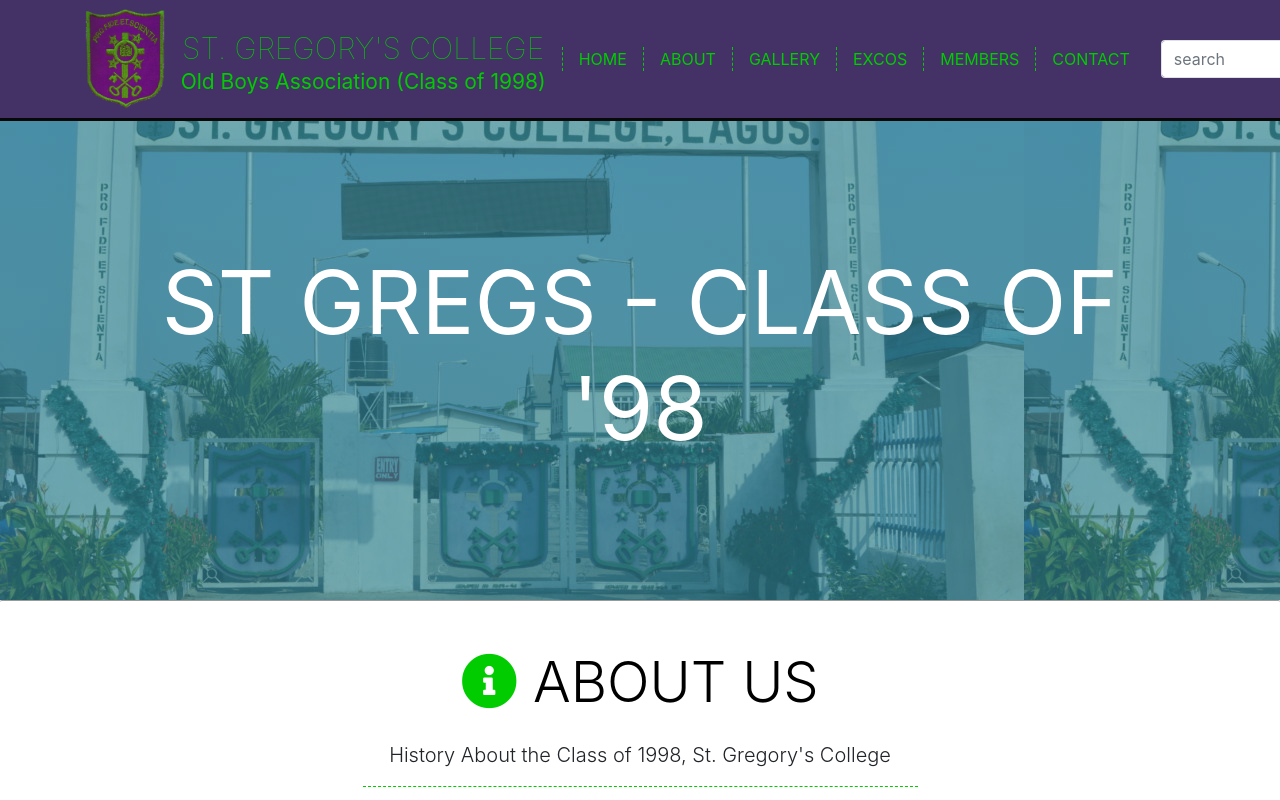
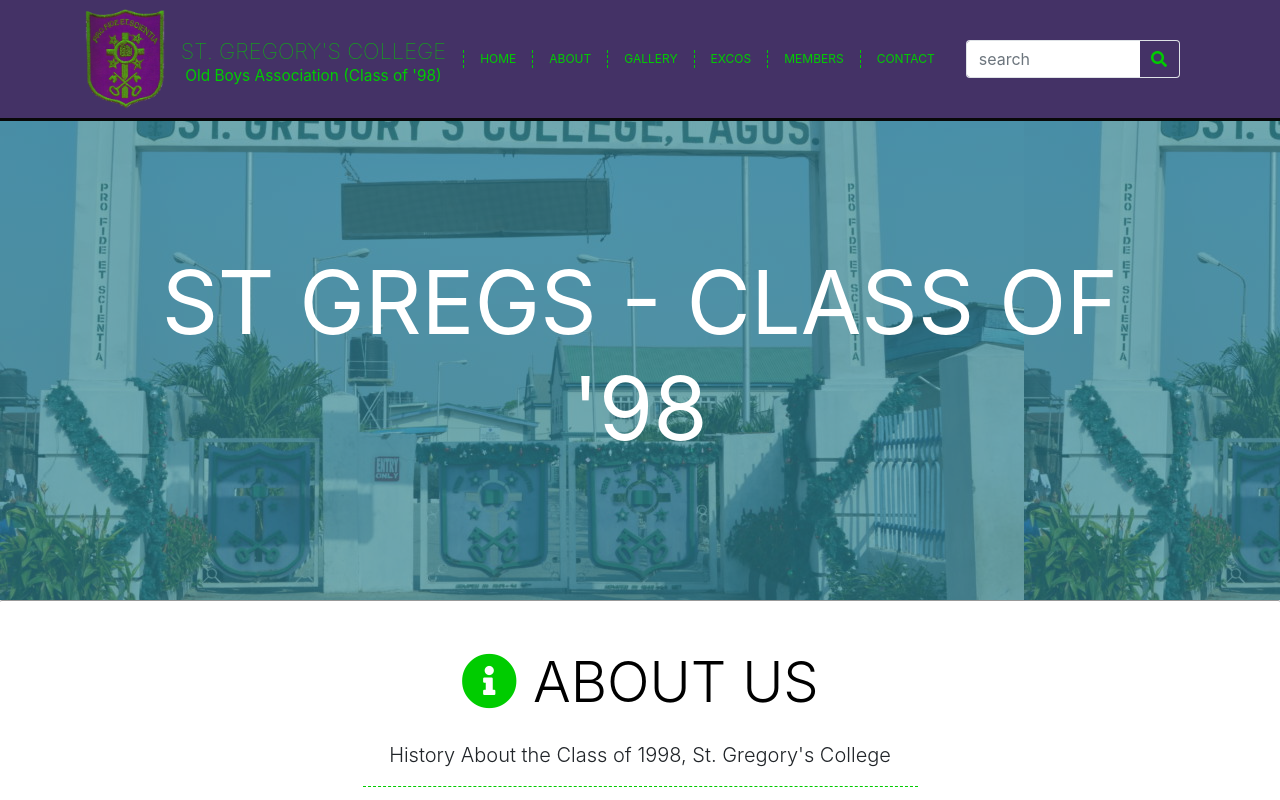
Before and after one commit to demmyboy/stgregs, a plain HTML site: page index.html in a window 1280 px wide. Shown: the top 800 px of the page. Drawn offline with nearby package versions, Linux system fonts and the light colour scheme.

Commit message:
reduced logo size

```diff
--- a/css/style.css
+++ b/css/style.css
@@ -17,7 +17,7 @@ body {
 }
 
 .navbar .nav-link {
-    font-size: 16px;
+    font-size: 12px;
     text-transform: uppercase;
     padding: 0 1rem 0 1rem !important;
 }
@@ -51,7 +51,7 @@ footer {
 }
 
 .navbar-brand span {
-    font-size: 30px;
+    font-size: 22px;
     font-weight: 100;
     display: inline-block;
     vertical-align: middle;
@@ -229,4 +229,8 @@ a,
         margin-top: 10px !important;
         padding: 5px!important;
     }
+    #logo {
+        width: 50px;
+        height: 70px;
+    }
 }
--- a/index.html
+++ b/index.html
@@ -19,7 +19,7 @@
             <a href="index.html" class="navbar-brand">
                 <img id="logo" src="img/gregs2_burned.png" width="80" height="100" alt="">
                 <span class="text-center  align-center">ST. GREGORY'S COLLEGE
-                    <b>Old Boys Association (Class of 1998)</b></span>
+                    <b>Old Boys Association (Class of '98)</b></span>
             </a>
             <button class="navbar-toggler toggler-example" type="button" data-toggle="collapse" data-target="#navbarSupportedContent1" aria-controls="navbarSupportedContent1" aria-expanded="false" aria-label="Toggle navigation">
 
@@ -27,7 +27,7 @@
             </button>
 
             <div class="collapse navbar-collapse" id="navbarSupportedContent1">
-                <ul class="navbar-nav ml-auto">
+                <ul class="navbar-nav md-auto">
                     <li class="nav-item active">
                         <a href="index.html" class="nav-link">Home</a>
                     </li>
@@ -48,7 +48,7 @@
                     </li>
                 </ul>
                 <div class="input-group col-md-4">
-                    <input class="form-control py-2 border-right-0 border" type="search" placeholder="search" id="example-search-input">
+                    <input class="form-control py-2 border-right-0 border" type="search" placeholder="search" id="example-search-input" aria-label="Search">
                     <span class="input-group-append">
                         <button class="btn btn-outline-secondary border-left-0 border" type="button">
                             <i class="fa fa-search"></i>
```
